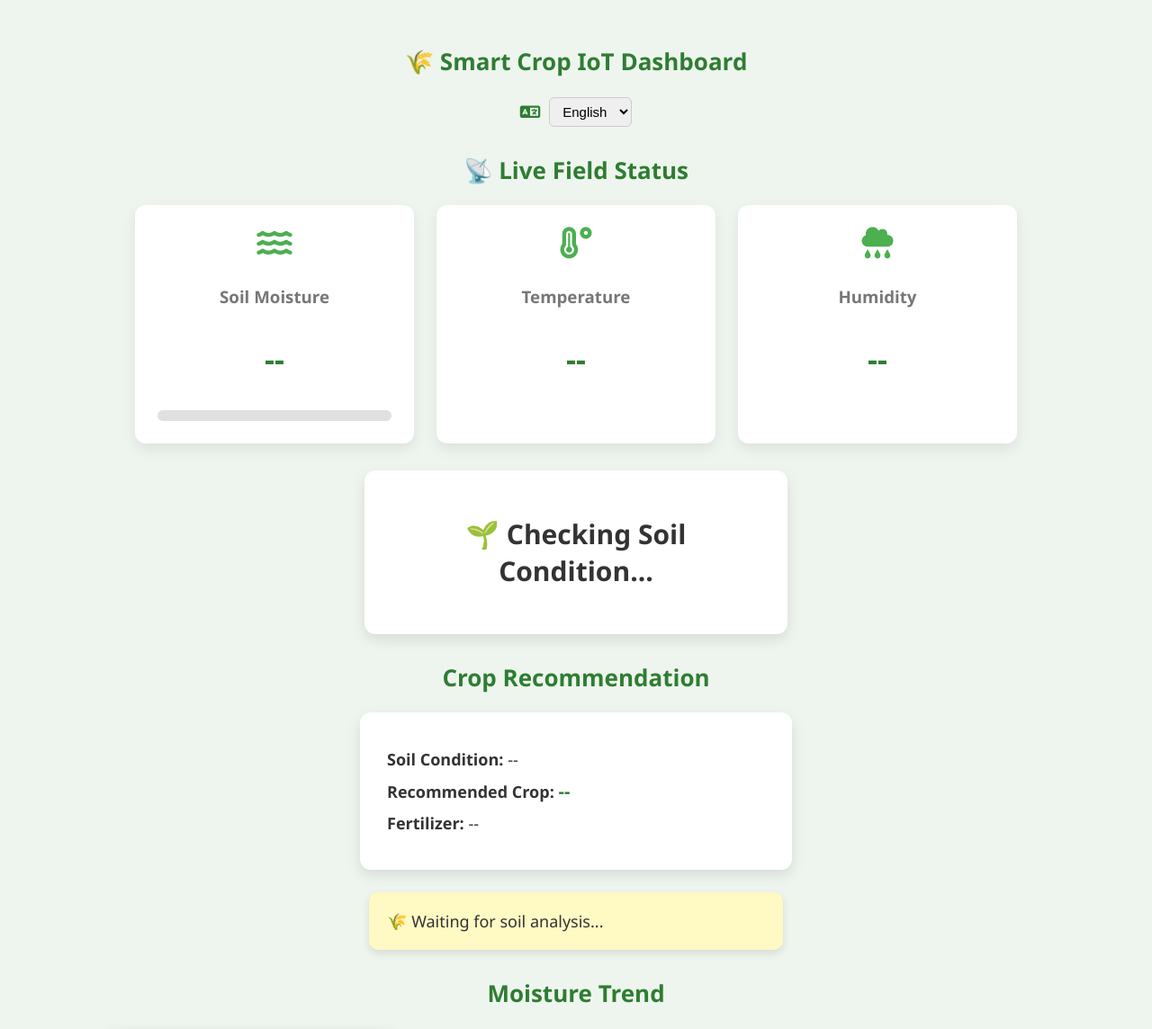
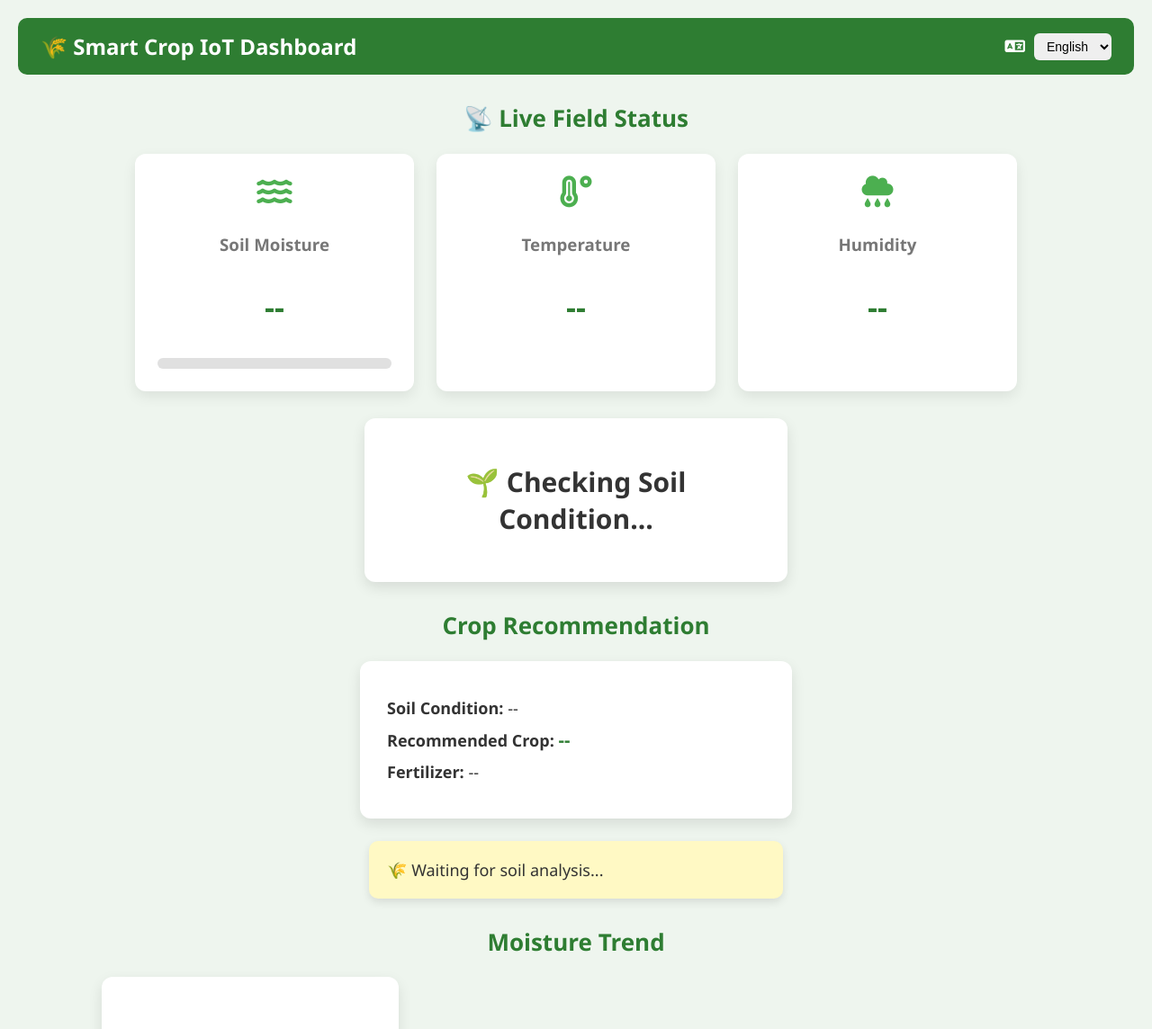
Before and after one commit to divi298/smart-crop_db, a Flask app: page / in a window 1280 px wide. Shown: the top 1144 px of the page at 90% size. Run offline with Flask 3, Linux system fonts and the light colour scheme; data that the repository does not hold is empty; a map, chart or similar area stays blank.

Commit message:
Added green navbar and language selector UI

```diff
--- a/static/style.css
+++ b/static/style.css
@@ -238,6 +238,45 @@ color:#2e7d32;
 font-weight:bold;
 }
 
+/* =========================
+NAVBAR
+========================= */
+
+.navbar{
+display:flex;
+justify-content:space-between;
+align-items:center;
+background:#2e7d32;
+padding:15px 25px;
+border-radius:10px;
+color:white;
+margin-bottom:20px;
+}
+
+.nav-left h2{
+margin:0;
+color:white;
+font-size:24px;
+}
+
+.nav-right{
+display:flex;
+align-items:center;
+gap:10px;
+}
+
+.nav-right i{
+font-size:18px;
+color:white;
+}
+
+.nav-right select{
+padding:6px 10px;
+border-radius:6px;
+border:none;
+font-size:14px;
+cursor:pointer;
+}
 
 /* =========================
 CHART
@@ -260,6 +299,20 @@ box-shadow:0 6px 15px rgba(0,0,0,0.1);
 /* =========================
 MOBILE FRIENDLY
 ========================= */
+
+@media(max-width:768px){
+
+.navbar{
+flex-direction:column;
+gap:10px;
+text-align:center;
+}
+
+.nav-right{
+justify-content:center;
+}
+
+}
 
 @media(max-width:768px){
 
--- a/templates/dashboard.html
+++ b/templates/dashboard.html
@@ -21,28 +21,26 @@ href="https://cdnjs.cloudflare.com/ajax/libs/font-awesome/6.5.0/css/all.min.css"
 <body>
 
 <!-- ========================= -->
-<!-- 🌱 TITLE -->
+<!-- 🌱 NAVBAR -->
 <!-- ========================= -->
 
-<div class="section-title">
+<div class="navbar">
+
+<div class="nav-left">
 <h2 data-key="dashboard_title">🌾 Smart Crop IoT Dashboard</h2>
 </div>
 
-<!-- ========================= -->
-<!-- 🌐 LANGUAGE SELECT -->
-<!-- ========================= -->
+<div class="nav-right">
 
-<div class="language-bar">
-
-<label><i class="fas fa-language"></i></label>
+<i class="fas fa-language"></i>
 
 <select id="languageSelector" onchange="changeLanguage()">
-
 <option value="en">English</option>
 <option value="te">తెలుగు</option>
 <option value="hi">हिन्दी</option>
+</select>
 
-</select>
+</div>
 
 </div>
 
```
